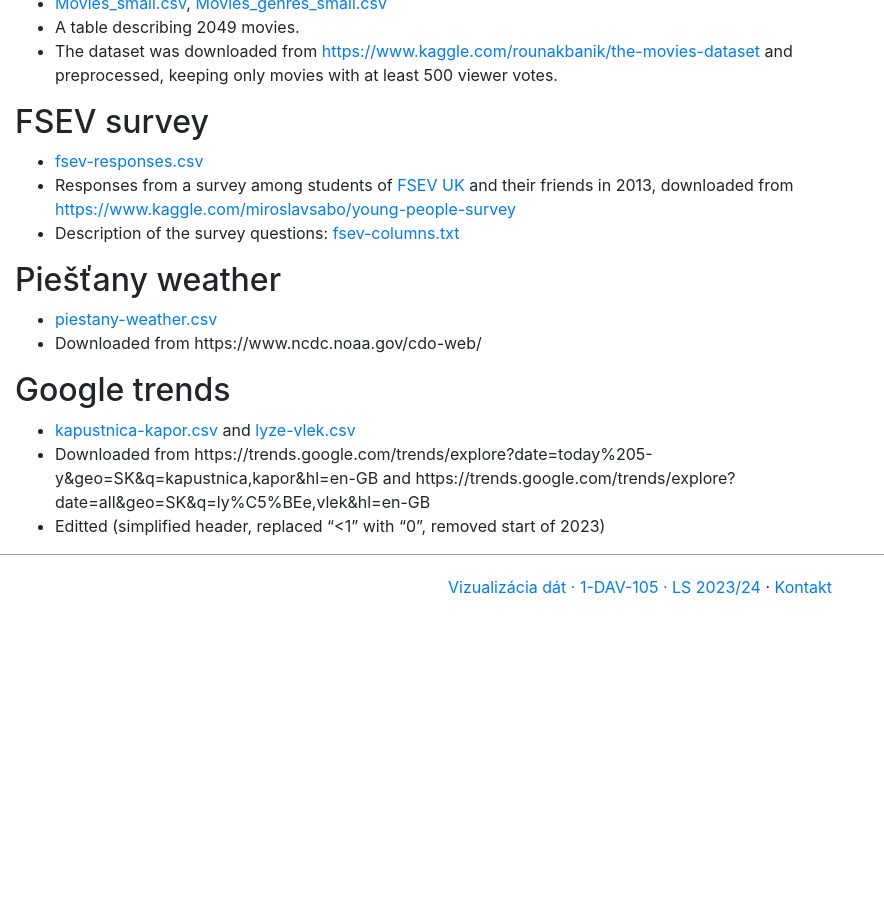
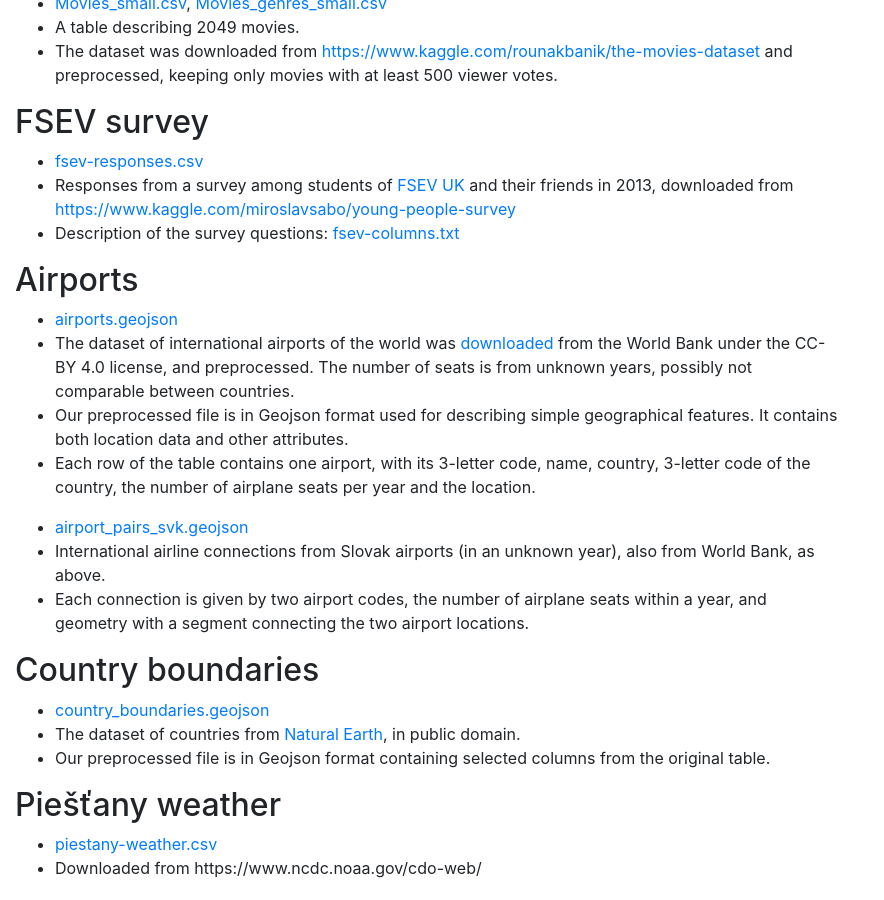
Before and after one commit to bbrejova/viz, a Jekyll site: the page built from data/index.md, in a window 1280 px wide and 900 px high, scrolled down 839 px. Shown: the whole window, without its empty margins (0-884 px from the left). Built offline with Jekyll 4.4.1, drawn with Linux system fonts in a browser that asks for light colours; nearby versions of some CDN libraries; our own code applies the rules of GitHub Pages for plain Markdown files; before the commit the page ends 1474 px from its top, so only the background shows below that.

Commit message:
country_boundaries

```diff
--- a/data/index.md
+++ b/data/index.md
@@ -42,6 +42,23 @@ https://data.un.org/_Docs/SYB/CSV/SYB65_1_202209_Population,%20Surface%20Area%20
 * Responses from a survey among students of [FSEV UK](https://fses.uniba.sk/en/) and their friends in 2013, downloaded from [https://www.kaggle.com/miroslavsabo/young-people-survey](https://www.kaggle.com/miroslavsabo/young-people-survey)
 * Description of the survey questions: [fsev-columns.txt](./fsev-columns.txt)
 
+## Airports
+
+* [airports.geojson](./airports.geojson)
+* The dataset of international airports of the world was [downloaded](https://datacatalog.worldbank.org/search/dataset/0038117/Global-Airports) from the World Bank under the CC-BY 4.0 license, and preprocessed. The number of seats is from unknown years, possibly not comparable between countries.
+* Our preprocessed file is in Geojson format used for describing simple geographical features. It contains both location data and other attributes.
+* Each row of the table contains one airport, with its 3-letter code, name, country, 3-letter code of the country, the number of airplane seats per year and the location.
+
+* [airport_pairs_svk.geojson](./airport_pairs_svk.geojson)
+* International airline connections from Slovak airports (in an unknown year), also from World Bank, as above.
+* Each connection is given by two airport codes, the number of airplane seats within a year, and geometry with a segment connecting the two airport locations.
+
+## Country boundaries
+
+* [country_boundaries.geojson](./country_boundaries.geojson)
+* The dataset of countries from [Natural Earth](./https://www.naturalearthdata.com/downloads/110m-cultural-vectors/110m-admin-0-countries/), in public domain.
+* Our preprocessed file is in Geojson format containing selected columns from the original table.
+
 ## Piešťany weather
 
 * [piestany-weather.csv](./piestany-weather.csv)
```
Also changed, not shown: 1 other file.
